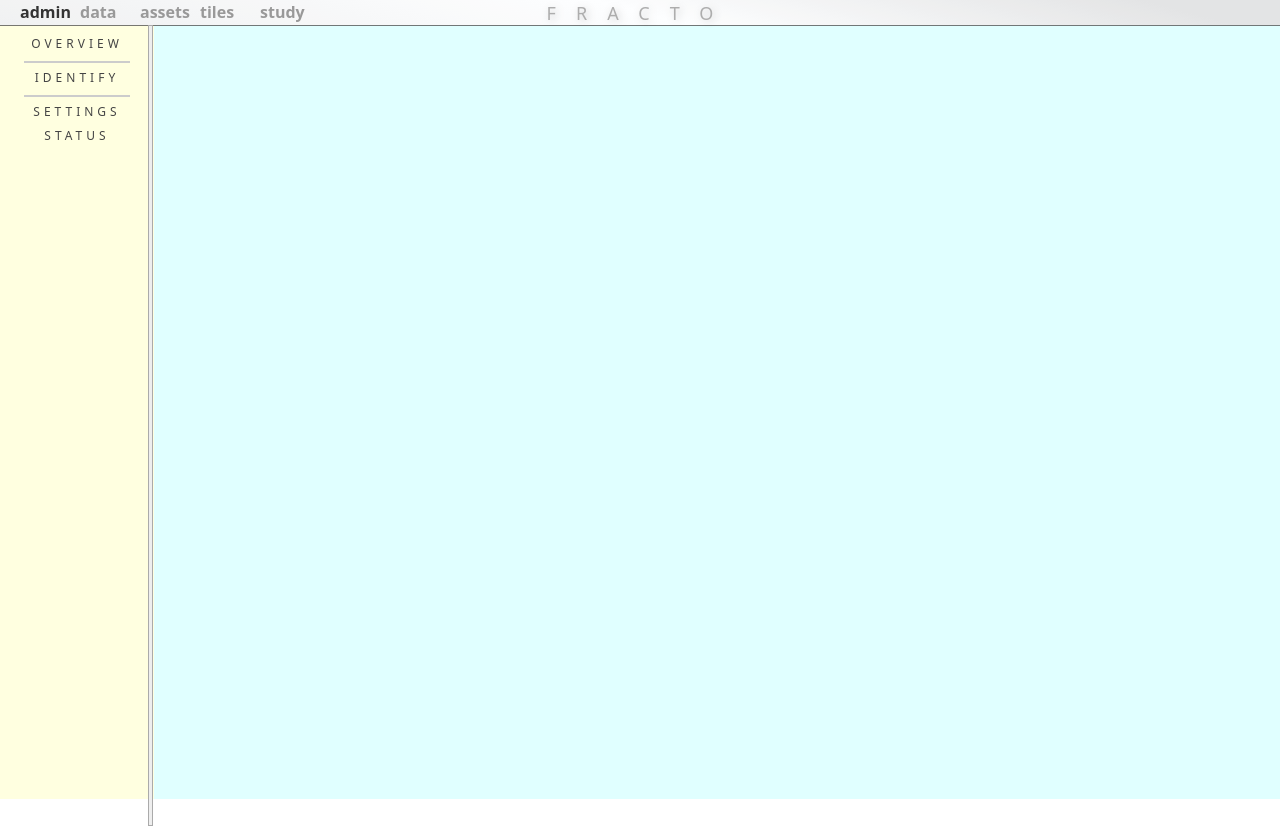
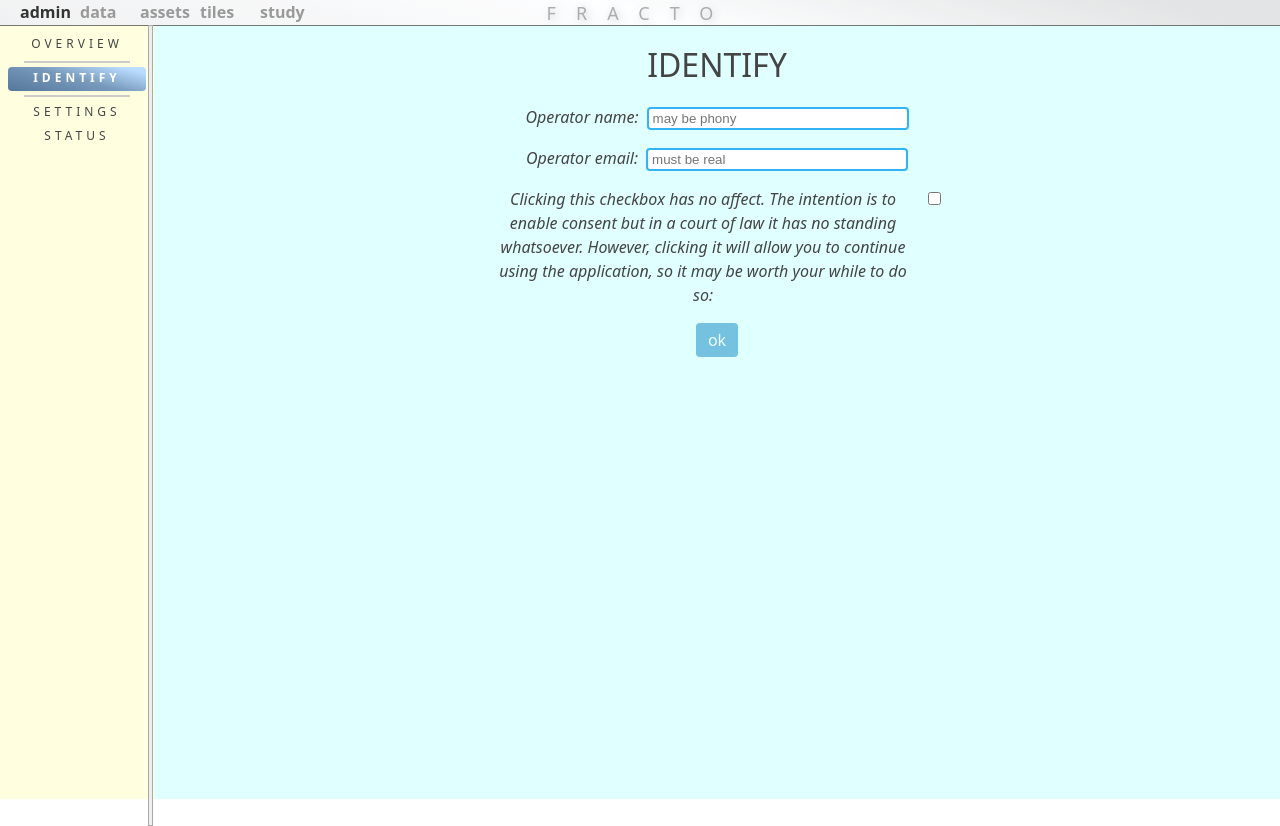
Before and after one commit to Fracto-Chaotic-Systems/fracto-ui, a React (Vite) app: page /admin in a window 1280 px wide. Built offline with nearby package versions, Linux system fonts and the light colour scheme; what javascript-time-ago would draw is missing.

Commit message:
minor change

```diff
--- a/src/AppSettings.jsx
+++ b/src/AppSettings.jsx
@@ -10,6 +10,7 @@ export class AppSettings {
 
    static setting_definitions = {}
    static settings_data = {}
+   static settings_initialized = false
 
    static get = (key) => {
       if (key in AppSettings.setting_definitions) {
@@ -56,6 +57,7 @@ export class AppSettings {
          }
       })
       AppSettings.load_settings()
+      AppSettings.settings_initialized = true
    }
 
    static persist_settings = (new_settings) => {
--- a/src/pages/Admin.jsx
+++ b/src/pages/Admin.jsx
@@ -20,12 +20,12 @@ import AdminStatus from "./admin/AdminStatus.jsx";
 import AdminIdentify from "./admin/AdminIdentify.jsx";
 
 const SIDEBAR_LIST = [
-   {title: 'overview', section_code: ADMIN_OVERVIEW, right_pane: <AdminOverview />},
+   {title: 'overview', section_code: ADMIN_OVERVIEW, right_pane: <AdminOverview/>},
    {title: 'break', section_code: SIDEBAR_BREAKER},
-   {title: 'identify', section_code: ADMIN_IDENTIFY, right_pane: <AdminIdentify />},
+   {title: 'identify', section_code: ADMIN_IDENTIFY, right_pane: <AdminIdentify/>},
    {title: 'break', section_code: SIDEBAR_BREAKER},
-   {title: 'settings', section_code: ADMIN_SETTINGS, right_pane: <AdminSettings />},
-   {title: 'status', section_code: ADMIN_STATUS, right_pane: <AdminStatus />}
+   {title: 'settings', section_code: ADMIN_SETTINGS, right_pane: <AdminSettings/>},
+   {title: 'status', section_code: ADMIN_STATUS, right_pane: <AdminStatus/>}
 ]
 
 export class Admin extends Component {
@@ -39,8 +39,11 @@ export class Admin extends Component {
    }
 
    componentDidMount() {
-      const section_code = AppSettings.get(KEY_ADMIN_SECTION)
-      this.setState({section_code})
+      setTimeout(() => {
+         const section_code = AppSettings.get(KEY_ADMIN_SECTION)
+         console.log('section_code', section_code)
+         this.setState({section_code})
+      }, 100)
    }
 
    render_left_pane = () => {
```
